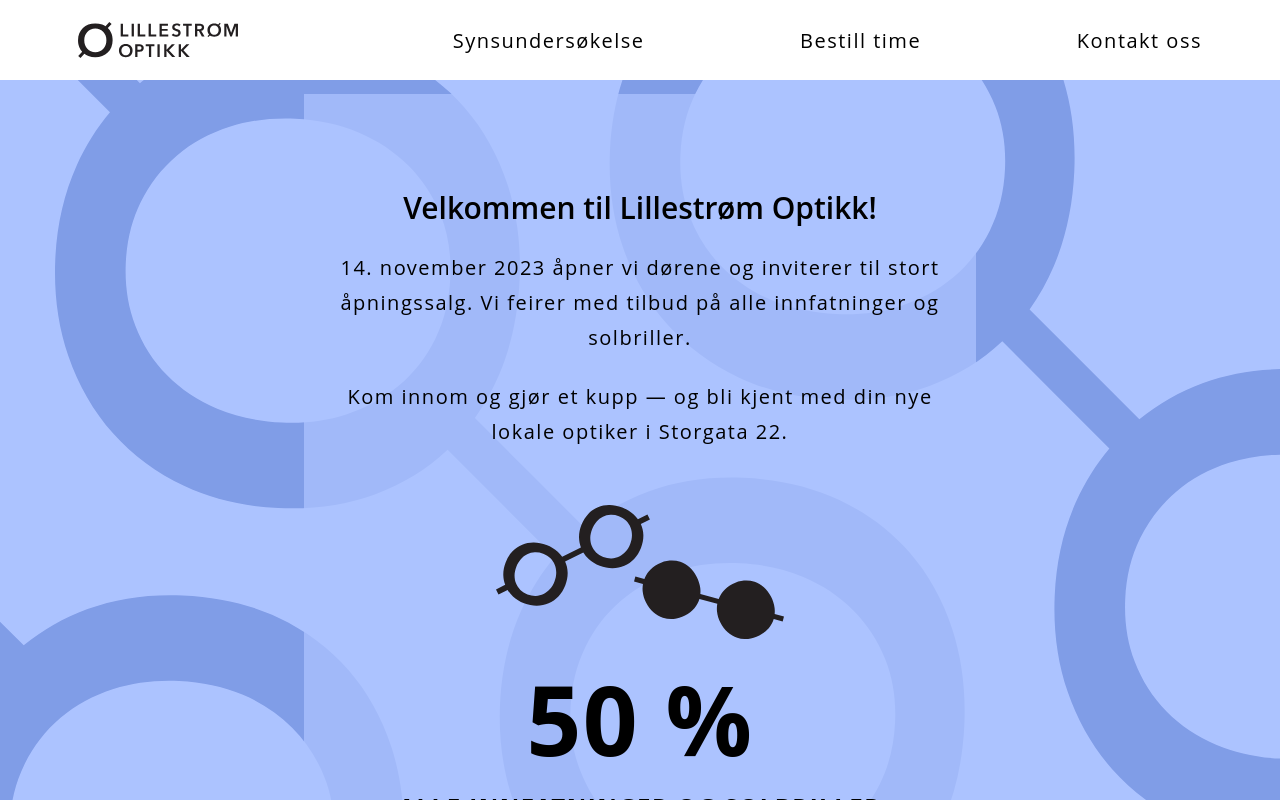
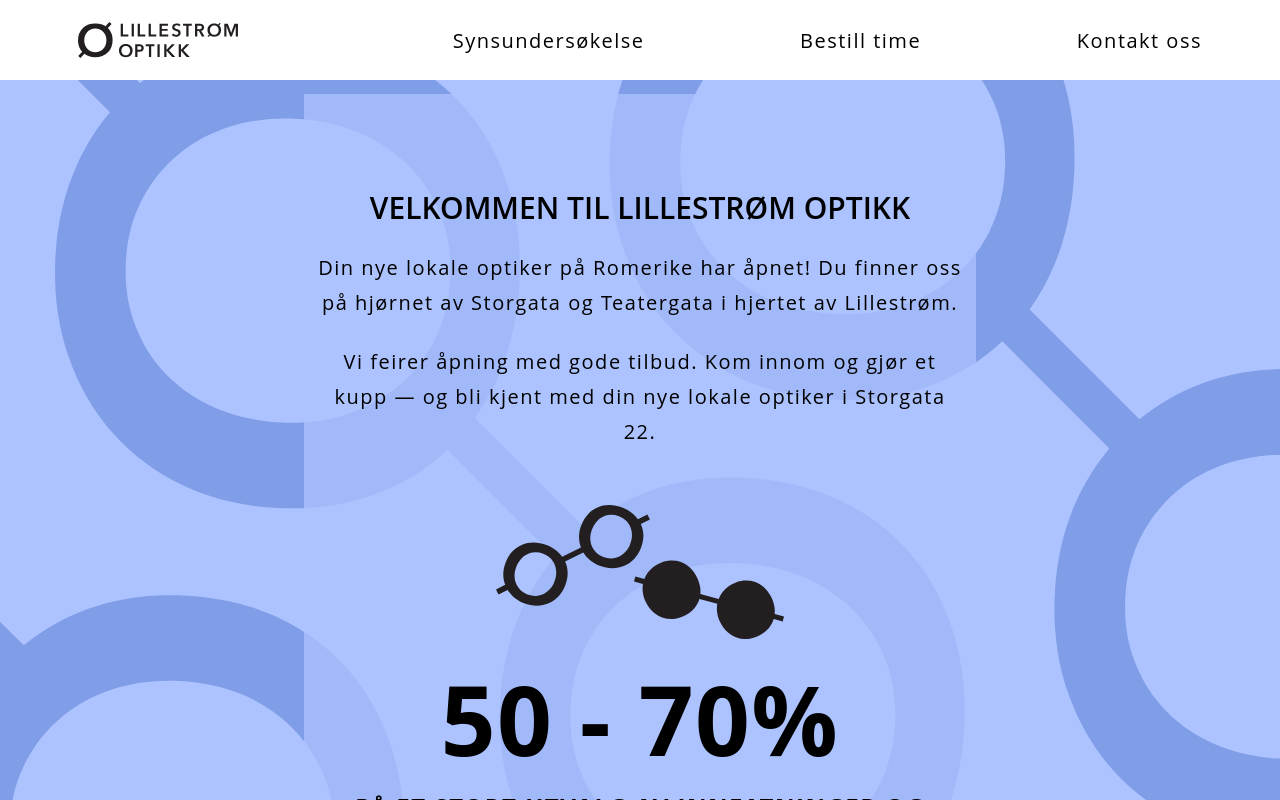
Before and after one commit to mathildeew/lillestromoptikk, a React (Vite) app: page / in a window 1280 px wide. Shown: the top 800 px of the page. Built offline with nearby package versions, Linux system fonts and the light colour scheme; a web font is replaced by a local one.

Commit message:
updates text

```diff
--- a/src/App.jsx
+++ b/src/App.jsx
@@ -1,5 +1,4 @@
 import { Routes, Route } from "react-router-dom";
-import { Booking } from "./components/Booking";
 import Layout from "./components/Layout";
 import PageNotFound from "./pages/404";
 import Home from "./pages/Home";
@@ -9,8 +8,6 @@ export default function App() {
     <Routes>
       <Route path="/" element={<Layout />}>
         <Route index element={<Home />}></Route>
-        <Route path="/booking" element={<Booking />}></Route>
-
         <Route path="*" element={<PageNotFound />}></Route>
       </Route>
     </Routes>
--- a/src/components/Hero/index.jsx
+++ b/src/components/Hero/index.jsx
@@ -3,18 +3,17 @@ export default function Hero() {
     <section className="bg-primary bg-hero-pattern bg-cover flex justify-center mt-20">
       <div className="bg-primary bg-opacity-75 max-w-2xl my-3.5 py-24 mx-3.5 px-3.5">
         <div className=" mb-14 text-center">
-          <h1 className="text-3xl font-semibold mb-6">
-            Velkommen til Lillestrøm Optikk!
+          <h1 className="text-3xl font-semibold uppercase mb-6">
+            Velkommen til Lillestrøm Optikk
           </h1>
 
           <p className="mb-6">
-            14. november 2023 åpner vi dørene og inviterer til stort
-            åpningssalg. Vi feirer med tilbud på alle innfatninger og
-            solbriller.
+            Din nye lokale optiker på Romerike har åpnet! Du finner oss på
+            hjørnet av Storgata og Teatergata i hjertet av Lillestrøm.
           </p>
           <p>
-            Kom innom og gjør et kupp — og bli kjent med din nye lokale optiker
-            i Storgata 22.
+            Vi feirer åpning med gode tilbud. Kom innom og gjør et kupp — og bli
+            kjent med din nye lokale optiker i Storgata 22.
           </p>
         </div>
 
@@ -23,9 +22,9 @@ export default function Hero() {
             src="/assets/elements/briller.svg"
             className="w-90 mx-auto mb-8 md:w-72"
           />
-          <p className="text-8xl font-bold mb-6">50 %</p>
+          <p className="text-8xl font-bold mb-6">50 - 70%</p>
           <p className="text-2xl font-bold uppercase">
-            Alle innfatninger og solbriller
+            På et stort utvalg av innfatninger og solbriller
           </p>
         </div>
       </div>
```
